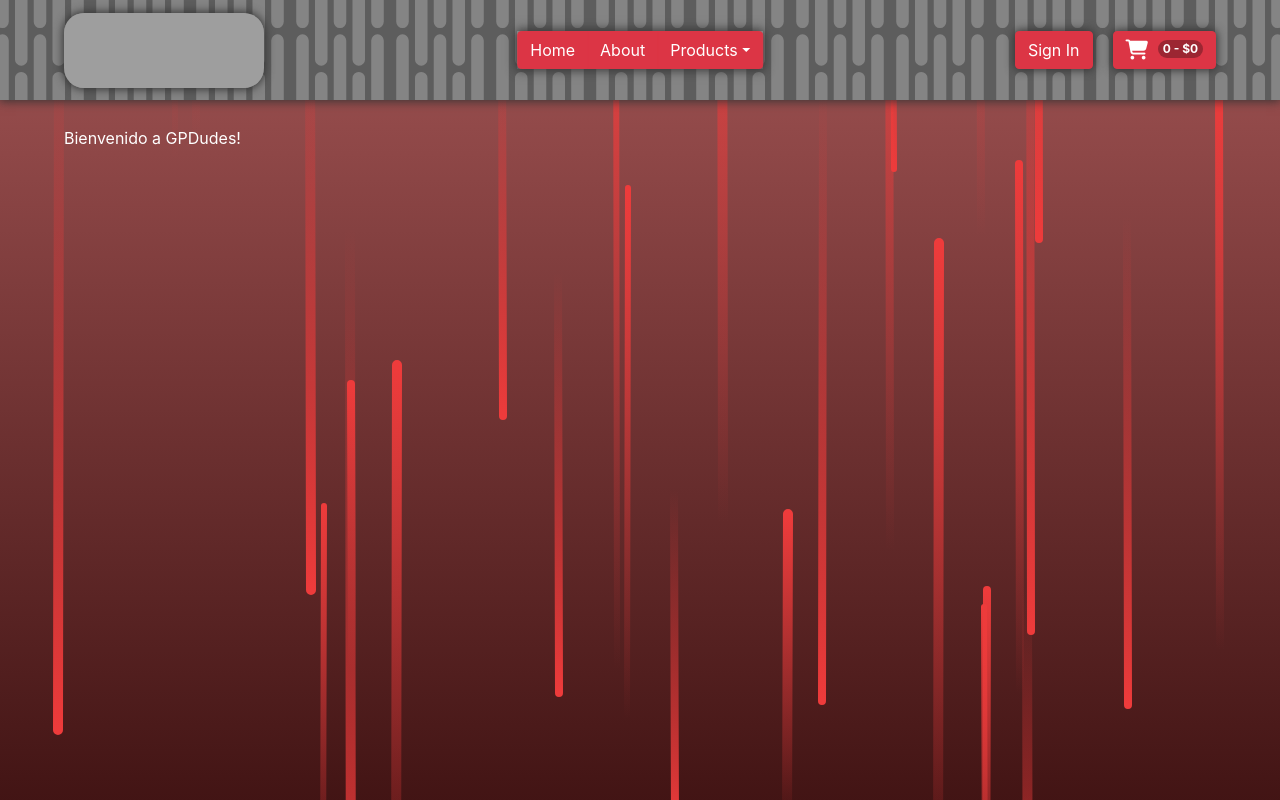
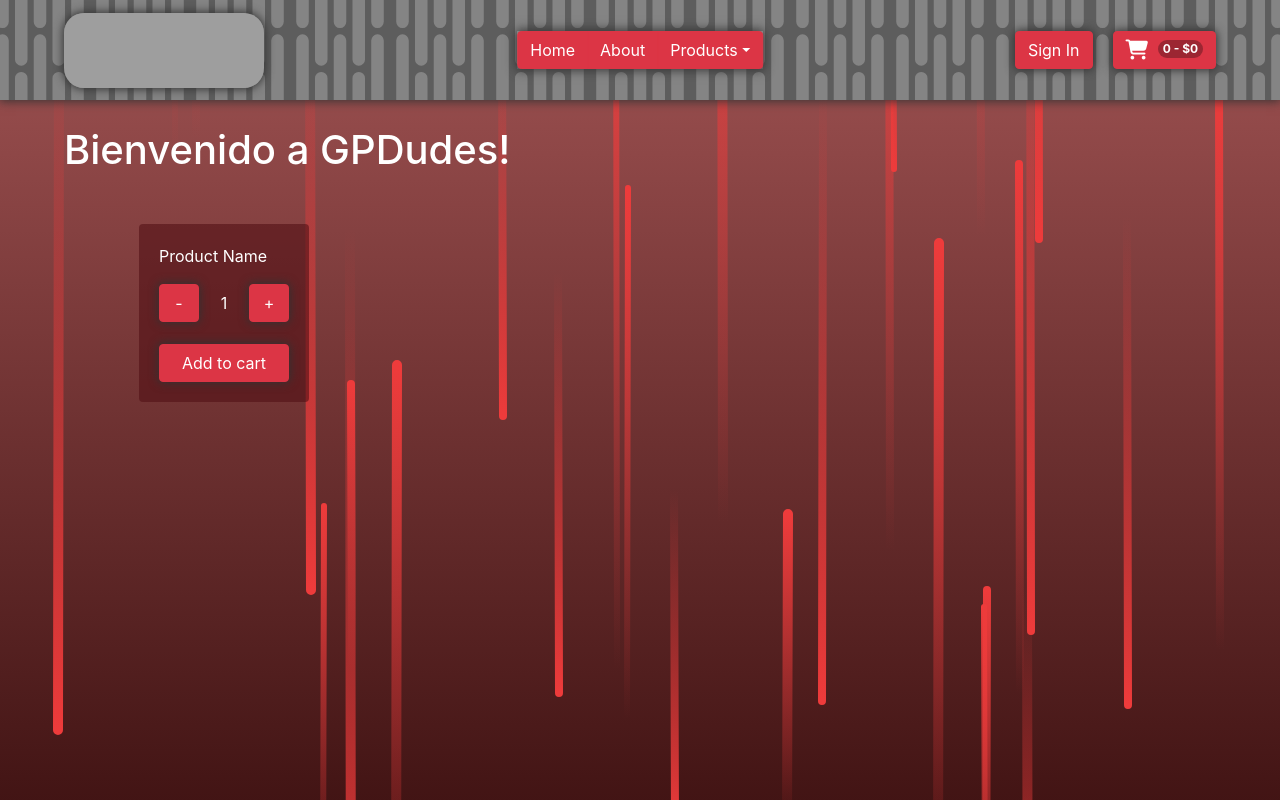
Before and after one commit to PalvyG/proyecto-reactjs, a React (Create React App) app: page / in a window 1280 px wide. Built offline with nearby package versions, Linux system fonts and the light colour scheme; grey boxes are pictures that could not be loaded.

Commit message:
GPD - Ver 2.2 - Language switched to English, ItemCount.js implemented, syntax corrected

```diff
--- a/public/index.html
+++ b/public/index.html
@@ -10,6 +10,7 @@
   <meta name="theme-color" content="#000000" />
   <meta name="description" content="Web site created using create-react-app" />
   <link rel="apple-touch-icon" href="%PUBLIC_URL%/logo192.png" />
+  <!-- ICONS -->
   <script src="https://kit.fontawesome.com/f00609df66.js" crossorigin="anonymous"></script>
   <!--
       manifest.json provides metadata used when your web app is installed on a
@@ -42,6 +43,7 @@
       To create a production bundle, use `npm run build` or `yarn build`.
     -->
 </body>
+
 <script src="https://code.jquery.com/jquery-3.3.1.slim.min.js" integrity="sha384-q8i/X+965DzO0rT7abK41JStQIAqVgRVzpbzo5smXKp4YfRvH+8abtTE1Pi6jizo" crossorigin="anonymous"></script>
 <script src="https://cdn.jsdelivr.net/npm/popper.js@1.14.7/dist/umd/popper.min.js" integrity="sha384-UO2eT0CpHqdSJQ6hJty5KVphtPhzWj9WO1clHTMGa3JDZwrnQq4sF86dIHNDz0W1" crossorigin="anonymous"></script>
 <script src="https://cdn.jsdelivr.net/npm/bootstrap@4.3.1/dist/js/bootstrap.min.js" integrity="sha384-JjSmVgyd0p3pXB1rRibZUAYoIIy6OrQ6VrjIEaFf/nJGzIxFDsf4x0xIM+B07jRM" crossorigin="anonymous"></script>
--- a/src/App.css
+++ b/src/App.css
@@ -13,6 +13,9 @@ main {
   margin-top: 2vw;
 }
 main p {
+  color: white;
+}
+main h1 {
   color: white;
 }
 
@@ -78,4 +81,38 @@ ul {
   font-size: 20px;
 }
 
+.item-count {
+  background-color: rgba(80, 14, 20, 0.5764705882);
+  padding: 20px;
+  margin-left: 75px;
+  margin-top: 50px;
+  width: fit-content;
+  border-radius: 4px;
+}
+.item-count p {
+  text-align: left;
+}
+.item-count .item-count__cont div {
+  width: fit-content;
+}
+.item-count .item-count__cont div button {
+  box-shadow: 0px 0px 10px 1px rgb(50, 50, 50);
+}
+.item-count .item-count__cont .item-count__cont__ctrls {
+  align-items: baseline;
+  margin-bottom: 10px;
+  gap: 20px;
+  height: 50px;
+}
+.item-count .item-count__cont .item-count__cont__ctrls p {
+  width: 10px;
+  text-align: center;
+}
+.item-count .item-count__cont .item-count__cont__ctrls button {
+  width: 40px;
+}
+.item-count .item-count__cont #btn-addToCart {
+  width: 130px;
+}
+
 /*# sourceMappingURL=App.css.map */
--- a/src/components/CartWidget.js
+++ b/src/components/CartWidget.js
@@ -1,8 +1,8 @@
 const CartWidget = () => {
     return (
         <button type="button" id="cart-btn" className="btn btn-danger">
-            <i class="fa-solid fa-cart-shopping"></i>
-            <span id="cart-string" class="badge bg-dark text-white ms-1 rounded-pill">0 - $0</span>
+            <i className="fa-solid fa-cart-shopping"></i>
+            <span id="cart-string" className="badge bg-dark text-white ms-1 rounded-pill">0 - $0</span>
         </button>
     );
 }
--- /dev/null
+++ b/src/components/ItemCount.js
@@ -0,0 +1,33 @@
+import { useState } from "react";
+
+const ItemCount = (props) => {
+    const [qty, setQty] = useState(1)
+
+    const qtyAdd = () => {
+        qty < props.stock ? setQty(qty+1) : console.log('Quantity cannot surpass stock available (' + props.stock + ')')
+    }
+
+    const qtySubtract = () => {
+        qty > 1 ? setQty(qty-1) : console.log('Quantity cannot be less than 1')
+    }
+
+    return (
+        <div className="item-count">
+            <p>Product Name</p>
+            <div className="item-count__cont">
+                <div className="item-count__cont__ctrls d-flex">
+                    <button className="btn btn-danger" onClick={qtySubtract}>-</button>
+                    <p>{qty}</p>
+                    <button className="btn btn-danger" onClick={qtyAdd}>+</button>
+                </div>
+                <div>
+                <button id="btn-addToCart" className="btn btn-danger">Add to cart</button>
+                </div>
+            </div>
+        </div>
+    );
+};
+
+export default ItemCount;
+
+// EXPORTED TO: ItemListContainer.js
--- a/src/components/ItemListContainer.js
+++ /dev/null
@@ -1,11 +0,0 @@
-const ItemListContainer = ({greeting}) => {
-    return (
-        <>
-            <p>{greeting}</p>
-        </>
-    );
-}
-
-export default ItemListContainer;
-
-//EXPORTED TO: Main.js
--- a/src/components/Main.js
+++ b/src/components/Main.js
@@ -1,4 +1,4 @@
-import ItemListContainer from "./ItemListContainer.js";
+import ItemListContainer from "../containers/ItemListContainer.js";
 
 const Main = () => {
     return (
--- /dev/null
+++ b/src/containers/ItemListContainer.js
@@ -0,0 +1,14 @@
+import ItemCount from '../components/ItemCount.js';
+
+const ItemListContainer = (props) => {
+    return (
+        <>
+            <h1>{props.greeting}</h1>
+            <ItemCount stock={5}/>
+        </>
+    );
+};
+
+export default ItemListContainer;
+
+//EXPORTED TO: Main.js
--- a/src/sass/partials/_components.scss
+++ b/src/sass/partials/_components.scss
@@ -55,7 +55,7 @@
             gap: 10px;
 
             .bg-dark {
-                background-color: #9c2632 !important;
+                background-color: $red-btn-dark  !important;
             }
         }
 
@@ -65,4 +65,52 @@
     }
 }
 
+.item-count {
+
+    background-color: $red-btn-dark-translucent;
+
+    padding: 20px;
+    margin-left: 75px;
+    margin-top: 50px;
+    width: fit-content;
+    border-radius: $b-r-btn;
+
+    p {
+        text-align: left;
+    }
+
+    .item-count__cont {
+
+        div {
+            width: fit-content;
+
+            button {
+                box-shadow: $box-shadow;
+            }
+        }
+
+        .item-count__cont__ctrls {
+            align-items: baseline;
+            margin-bottom: 10px;
+            gap: 20px;
+            height: 50px;
+
+            p {
+                width: 10px;
+                text-align: center;
+            }
+
+            button {
+                width: 40px;
+            }
+        }
+
+        #btn-addToCart {
+            width: 130px;
+        }
+    }
+}
+
+
+
 ;
--- a/src/sass/partials/_generals.scss
+++ b/src/sass/partials/_generals.scss
@@ -15,6 +15,10 @@ main {
   p {
     color:white;
   }
+
+  h1 {
+    color:white;
+  }
 }
 
 ul {
--- a/src/sass/partials/_variables.scss
+++ b/src/sass/partials/_variables.scss
@@ -1,6 +1,8 @@
 // COLORS
 
 $red-btn: #dc3545;
+$red-btn-dark: #9c2632;
+$red-btn-dark-translucent: #500e1493;
 
 // SHADOWS & BORDERS
 
```
Also changed, not shown: 1 other file (tests, documents, lock files or other folders).
